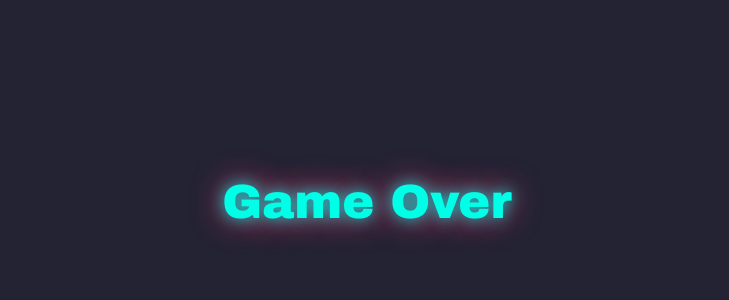
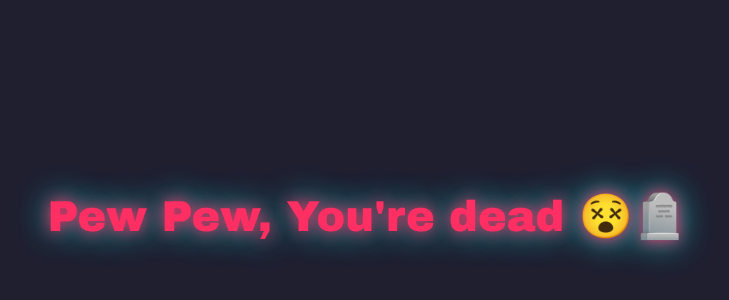
Before and after one commit to StevesaurusReX/CSIS3784-WIL-assignment---interactive-computer-vision-app, a website: page public/test.html in a window 1280 px wide. Shown: the part 162-462 px from the top of the page, without its empty margins (273-1002 px from the left). Drawn offline with nearby package versions, Linux system fonts and the light colour scheme.

Commit message:
Styled the DEATH SCREEN

```diff
--- a/public/css/styles.css
+++ b/public/css/styles.css
@@ -298,3 +298,35 @@ body.laser-bg {
     margin-top: 12px;
     text-shadow: 0 0 8px #08d9d6;
 }
+
+/* Death Screen Styling */
+.death-screen {
+    position: fixed;
+    top: 0; left: 0;
+    width: 100vw;
+    height: 100vh;
+    background: rgba(24, 24, 42, 0.97);
+    display: flex;
+    flex-direction: column;
+    justify-content: center;
+    align-items: center;
+    z-index: 100;
+    color: #fff;
+    text-align: center;
+    box-shadow: 0 0 40px #08d9d6, 0 0 80px #ff2e63;
+}
+
+.death-screen h1 {
+    font-family: 'Orbitron', 'Arial Black', sans-serif;
+    color: #ff2e63;
+    font-size: 2.7em;
+    margin-bottom: 24px;
+    text-shadow: 0 0 16px #ff2e63, 0 0 32px #08d9d6;
+}
+
+.death-screen-text {
+    color: #00ffe7;
+    font-size: 1.3em;
+    margin-bottom: 18px;
+    text-shadow: 0 0 8px #08d9d6;
+}
--- a/public/test.html
+++ b/public/test.html
@@ -11,11 +11,10 @@
     <title>Life</title>
 </head>
 <body>
-      <!-- END SCREEN -->
-    <div class="end-screen">
-      <h1>Game Over</h1>
-      <p class="end-screen-text"></p>
-      <p class="countdown-text"></p>
+       <!-- DEATH SCREEN -->
+    <div class="death-screen">
+      <h1>Pew Pew, You're dead 😵🪦</h1>
+      <p class="death-screen-text"></p>
     </div>
 </body>
 </html>
```
